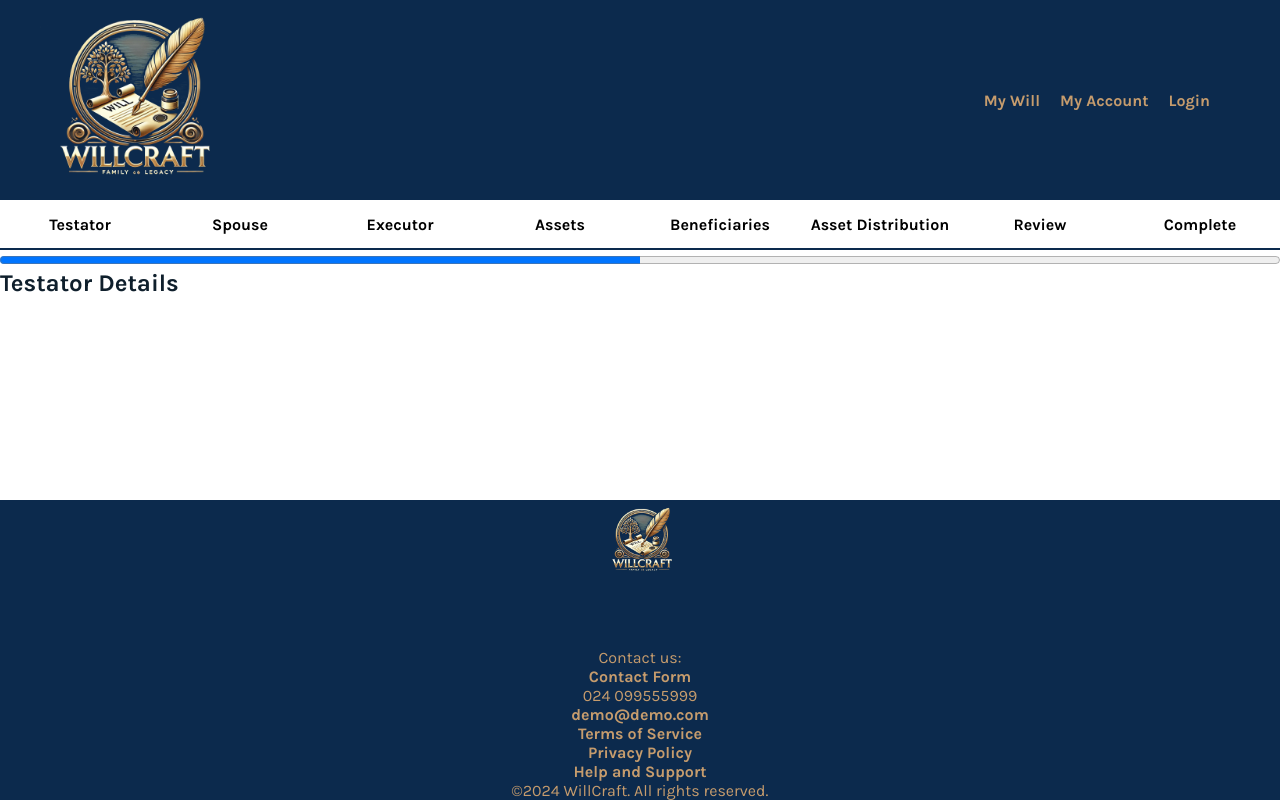
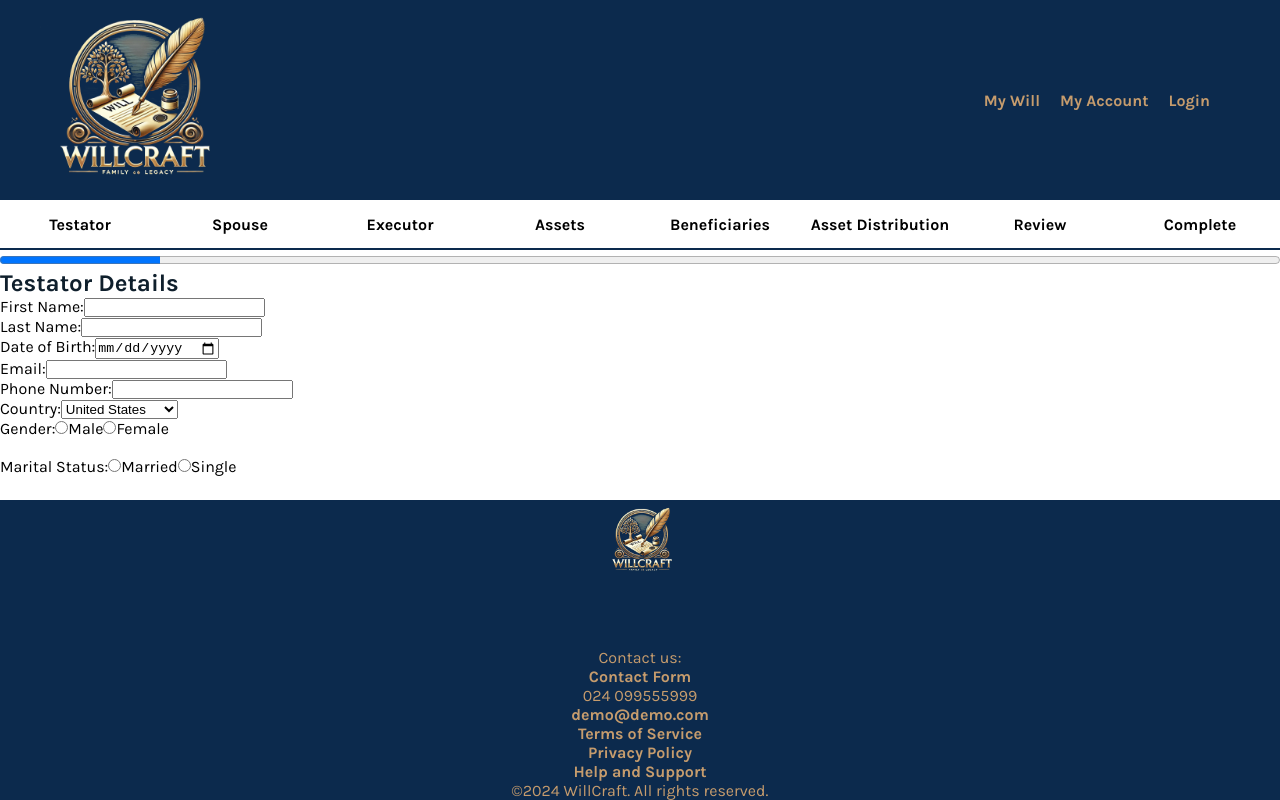
Before and after one commit to cotpetru24/willcraft_app, a React (Create React App) app in the folder frontend/: page /testator in a window 1280 px wide. Built offline with nearby package versions, Linux system fonts and the light colour scheme.

Commit message:
added imput fields for components

```diff
--- a/frontend/src/components/Assets.js
+++ b/frontend/src/components/Assets.js
@@ -8,6 +8,9 @@ const Assets = () => {
         <>
             <section className="heading">
                 <h1>Asset Details</h1>
+
+                <button>Save and add another Asset</button>
+
             </section>
         </>
 
--- a/frontend/src/components/Beneficiaries.js
+++ b/frontend/src/components/Beneficiaries.js
@@ -8,6 +8,40 @@ const Beneficiaries = () => {
         <>
             <section className="heading">
                 <h1>Beneficiaries Details</h1>
+
+                <form action="/submit" method="post">
+                    <label htmlFor="firstName">First Name:</label>
+                    <input type="text" id="firstName" name="firstName" required /><br />
+
+                    <label htmlFor="lastName">Last Name:</label>
+                    <input type="text" id="lastName" name="lastName" required /><br />
+
+                    <label htmlFor="dob">Date of Birth:</label>
+                    <input type="date" id="dob" name="dob" required /><br />
+
+                    <label htmlFor="email">Email:</label>
+                    <input type="email" id="email" name="email" required /><br />
+
+                    <label htmlFor="phone">Phone Number:</label>
+                    <input type="tel" id="phone" name="phone" required /><br />
+
+                    <label htmlFor="country">Country:</label>
+                    <select id="country" name="country" required>
+                        <option value="us">United States</option>
+                        <option value="ca">Canada</option>
+                        <option value="uk">United Kingdom</option>
+                    </select><br />
+
+                    <label>Gender:</label>
+                    <input type="radio" id="male" name="gender" value="male" />
+                    <label htmlFor="male">Male</label>
+                    <input type="radio" id="female" name="gender" value="female" />
+                    <label htmlFor="female">Female</label><br /><br />
+
+
+                    <button>Save and add another beneficiary</button>
+                </form>
+
             </section>
         </>
 
--- a/frontend/src/components/Executor.js
+++ b/frontend/src/components/Executor.js
@@ -8,6 +8,37 @@ const Executor = () => {
         <>
             <section className="heading">
                 <h1>Executor Details</h1>
+
+                <form action="/submit" method="post">
+                    <label htmlFor="firstName">First Name:</label>
+                    <input type="text" id="firstName" name="firstName" required /><br />
+
+                    <label htmlFor="lastName">Last Name:</label>
+                    <input type="text" id="lastName" name="lastName" required /><br />
+
+                    <label htmlFor="dob">Date of Birth:</label>
+                    <input type="date" id="dob" name="dob" required /><br />
+
+                    <label htmlFor="email">Email:</label>
+                    <input type="email" id="email" name="email" required /><br />
+
+                    <label htmlFor="phone">Phone Number:</label>
+                    <input type="tel" id="phone" name="phone" required /><br />
+
+                    <label htmlFor="country">Country:</label>
+                    <select id="country" name="country" required>
+                        <option value="us">United States</option>
+                        <option value="ca">Canada</option>
+                        <option value="uk">United Kingdom</option>
+                    </select><br />
+
+                    <label>Gender:</label>
+                    <input type="radio" id="male" name="gender" value="male" />
+                    <label htmlFor="male">Male</label>
+                    <input type="radio" id="female" name="gender" value="female" />
+                    <label htmlFor="female">Female</label><br /><br />
+                </form>
+
             </section>
         </>
 
--- a/frontend/src/components/ProgressBar.js
+++ b/frontend/src/components/ProgressBar.js
@@ -42,7 +42,7 @@ const ProgressBar = () => {
             <Link to='/'>Complete</Link>
           </li>
         </ul>
-        <OrderProgressBar currentValue={0.5} maxValue={1} />
+        <OrderProgressBar currentValue={0.125} maxValue={1} />
       </div>
     </section>
   );
--- a/frontend/src/components/Spouse.js
+++ b/frontend/src/components/Spouse.js
@@ -7,6 +7,37 @@ const Spouse = () => {
         <>
             <section className="heading">
                 <h1>Spouse Details</h1>
+
+                <form action="/submit" method="post">
+                    <label htmlFor="firstName">First Name:</label>
+                    <input type="text" id="firstName" name="firstName" required /><br />
+
+                    <label htmlFor="lastName">Last Name:</label>
+                    <input type="text" id="lastName" name="lastName" required /><br />
+
+                    <label htmlFor="dob">Date of Birth:</label>
+                    <input type="date" id="dob" name="dob" required /><br />
+
+                    <label htmlFor="email">Email:</label>
+                    <input type="email" id="email" name="email" required /><br />
+
+                    <label htmlFor="phone">Phone Number:</label>
+                    <input type="tel" id="phone" name="phone" required /><br />
+
+                    <label htmlFor="country">Country:</label>
+                    <select id="country" name="country" required>
+                        <option value="us">United States</option>
+                        <option value="ca">Canada</option>
+                        <option value="uk">United Kingdom</option>
+                    </select><br />
+
+                    <label>Gender:</label>
+                    <input type="radio" id="male" name="gender" value="male" />
+                    <label htmlFor="male">Male</label>
+                    <input type="radio" id="female" name="gender" value="female" />
+                    <label htmlFor="female">Female</label><br /><br />
+                </form>
+
             </section>
         </>
 
--- a/frontend/src/components/Testator.js
+++ b/frontend/src/components/Testator.js
@@ -5,17 +5,50 @@ import { Link, useNavigate } from 'react-router-dom';
 import { toast } from 'react-toastify';
 import Spinner from './Spinner';
 
-
 const Testator = () => {
     return (
-
         <>
             <section className="heading">
                 <h1>Testator Details</h1>
+
+                <form action="/submit" method="post">
+                    <label htmlFor="firstName">First Name:</label>
+                    <input type="text" id="firstName" name="firstName" required /><br />
+
+                    <label htmlFor="lastName">Last Name:</label>
+                    <input type="text" id="lastName" name="lastName" required /><br />
+
+                    <label htmlFor="dob">Date of Birth:</label>
+                    <input type="date" id="dob" name="dob" required /><br />
+
+                    <label htmlFor="email">Email:</label>
+                    <input type="email" id="email" name="email" required /><br />
+
+                    <label htmlFor="phone">Phone Number:</label>
+                    <input type="tel" id="phone" name="phone" required /><br />
+
+                    <label htmlFor="country">Country:</label>
+                    <select id="country" name="country" required>
+                        <option value="us">United States</option>
+                        <option value="ca">Canada</option>
+                        <option value="uk">United Kingdom</option>
+                    </select><br />
+
+                    <label>Gender:</label>
+                    <input type="radio" id="male" name="gender" value="male" />
+                    <label htmlFor="male">Male</label>
+                    <input type="radio" id="female" name="gender" value="female" />
+                    <label htmlFor="female">Female</label><br /><br />
+
+                    <label>Marital Status:</label>
+                    <input type="radio" id="male" name="marital-status" value="married" />
+                    <label htmlFor="married">Married</label>
+                    <input type="radio" id="female" name="marital-status" value="single" />
+                    <label htmlFor="single">Single</label><br /><br />
+                </form>
             </section>
         </>
-
-    )
+    );
 }
 
-export default Testator
+export default Testator;
```
